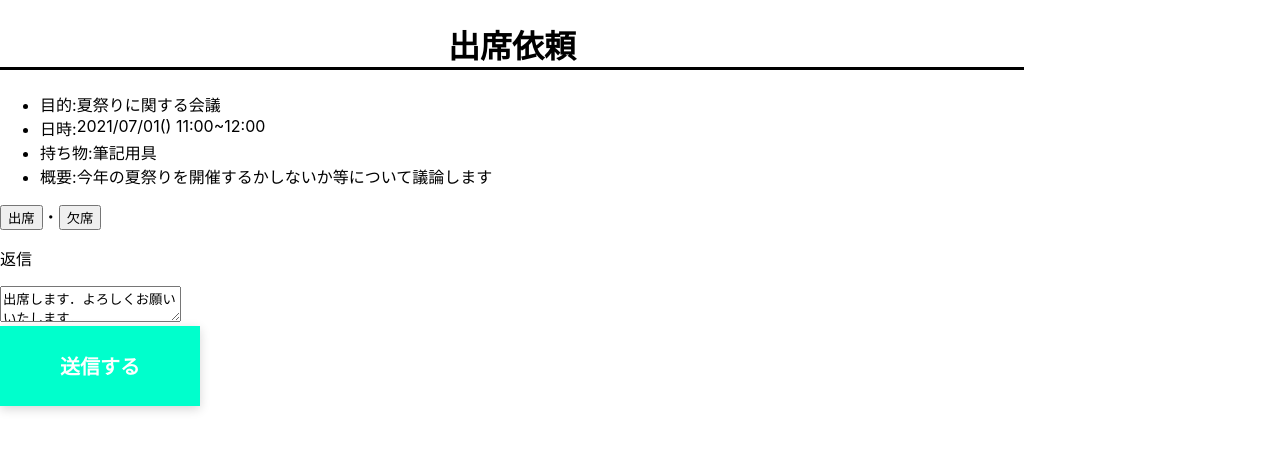
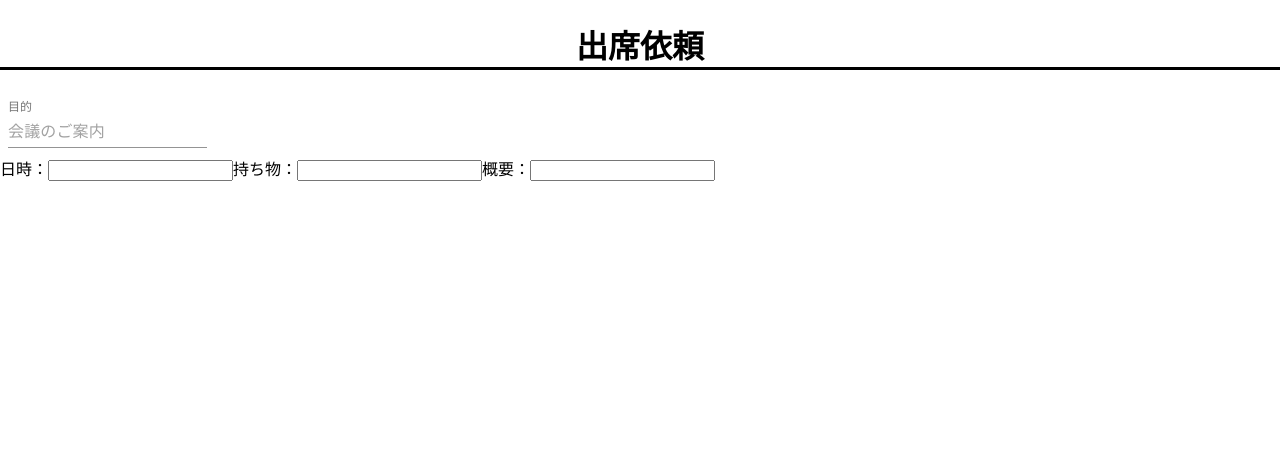
Before and after one commit to u-kai/toke_app-react, a React (Create React App) app: page / in a window 1280 px wide. Shown: the top 450 px of the page. Built offline with nearby package versions, Linux system fonts and the light colour scheme.

Commit message:
create textfiled use MUI

```diff
--- a/package.json
+++ b/package.json
@@ -3,6 +3,8 @@
 	"version": "0.1.0",
 	"private": true,
 	"dependencies": {
+		"@material-ui/core": "^4.11.4",
+		"@material-ui/icons": "^4.11.2",
 		"@testing-library/jest-dom": "^5.11.4",
 		"@testing-library/react": "^11.1.0",
 		"@testing-library/user-event": "^12.1.10",
--- a/public/index.html
+++ b/public/index.html
@@ -10,6 +10,8 @@
       content="Web site created using create-react-app"
     />
     <link rel="apple-touch-icon" href="%PUBLIC_URL%/logo192.png" />
+    <link rel="stylesheet" href="https://fonts.googleapis.com/css?family=Roboto:300,400,500,700&display=swap" />
+    <link rel="stylesheet" href="https://fonts.googleapis.com/icon?family=Material+Icons" />
     <!--
       manifest.json provides metadata used when your web app is installed on a
       user's mobile device or desktop. See https://developers.google.com/web/fundamentals/web-app-manifest/
--- a/src/App.tsx
+++ b/src/App.tsx
@@ -1,10 +1,12 @@
 import { GroupCard } from 'components/molecules/GroupCard'
 import { AttendanceRequests } from 'components/pages/AttendanceRequests'
+import { MakeAttendanceRequest } from 'components/pages/MakeAttendanceRequest'
 import React from 'react'
 function App() {
     return (
         // <GroupCard></GroupCard>
-        <AttendanceRequests></AttendanceRequests>
+        // <AttendanceRequests></AttendanceRequests>
+        <MakeAttendanceRequest></MakeAttendanceRequest>
     )
 }
 
--- /dev/null
+++ b/src/components/atoms/LayoutTextFields.tsx
@@ -0,0 +1,50 @@
+import React, { VFC } from 'react'
+import { createStyles, makeStyles, Theme } from '@material-ui/core/styles'
+import TextField from '@material-ui/core/TextField'
+
+const useStyles = makeStyles((theme: Theme) =>
+    createStyles({
+        root: {
+            display: 'flex',
+            flexWrap: 'wrap',
+        },
+        textField: {
+            marginLeft: theme.spacing(1),
+            marginRight: theme.spacing(1),
+            width: '25ch',
+        },
+    })
+)
+
+type Props = {
+    id: string
+    value: string
+    onChange?: (event: React.ChangeEvent<HTMLInputElement | HTMLTextAreaElement>) => void
+    placeholder?: string
+    label: string
+}
+
+export const LayoutTextFields: VFC<Props> = (props) => {
+    const classes = useStyles()
+    const { id, value, onChange, placeholder = '', label } = props
+
+    return (
+        <div className={classes.root}>
+            <div>
+                <TextField
+                    id={id}
+                    label={label}
+                    style={{ margin: 8 }}
+                    placeholder={placeholder}
+                    fullWidth
+                    margin="normal"
+                    onChange={onChange}
+                    value={value}
+                    InputLabelProps={{
+                        shrink: true,
+                    }}
+                />
+            </div>
+        </div>
+    )
+}
--- /dev/null
+++ b/src/components/pages/MakeAttendanceRequest.tsx
@@ -0,0 +1,43 @@
+import React, { useState } from 'react'
+import styled from 'styled-components'
+import { LayoutTextFields } from 'components/atoms/LayoutTextFields'
+export const MakeAttendanceRequest = () => {
+    type AttendanceRequestInputs = {
+        id: string
+        label: string
+        inputElement: JSX.Element
+    }
+    const idList = ['purpose', 'date', 'brings', 'desc']
+    const [purpose, setPurpose] = useState('')
+    const handleChage = (e: React.ChangeEvent<HTMLInputElement | HTMLTextAreaElement>) => {
+        setPurpose(e.target.value)
+    }
+    return (
+        <Container>
+            <Title>出席依頼</Title>
+
+            <div>
+                <LayoutTextFields
+                    key={'purose'}
+                    id="purpose"
+                    label="目的"
+                    value={purpose}
+                    placeholder={'会議のご案内'}
+                    onChange={handleChage}
+                />
+            </div>
+            <label htmlFor={'date'}>日時：</label>
+            <input id="date" type="text"></input>
+            <label htmlFor={'brings'}>持ち物：</label>
+            <input id="brings" type="text"></input>
+            <label htmlFor={'desc'}>概要：</label>
+            <input id="desc" type="text"></input>
+        </Container>
+    )
+}
+
+const Container = styled.div``
+const Title = styled.h1`
+    border-bottom: solid 3px black;
+    text-align: center;
+`
```
Also changed, not shown: src/components/atoms/DateAndTimePickers.tsx (added, +36 -0 lines), 1 other file (tests, documents, lock files or other folders).
